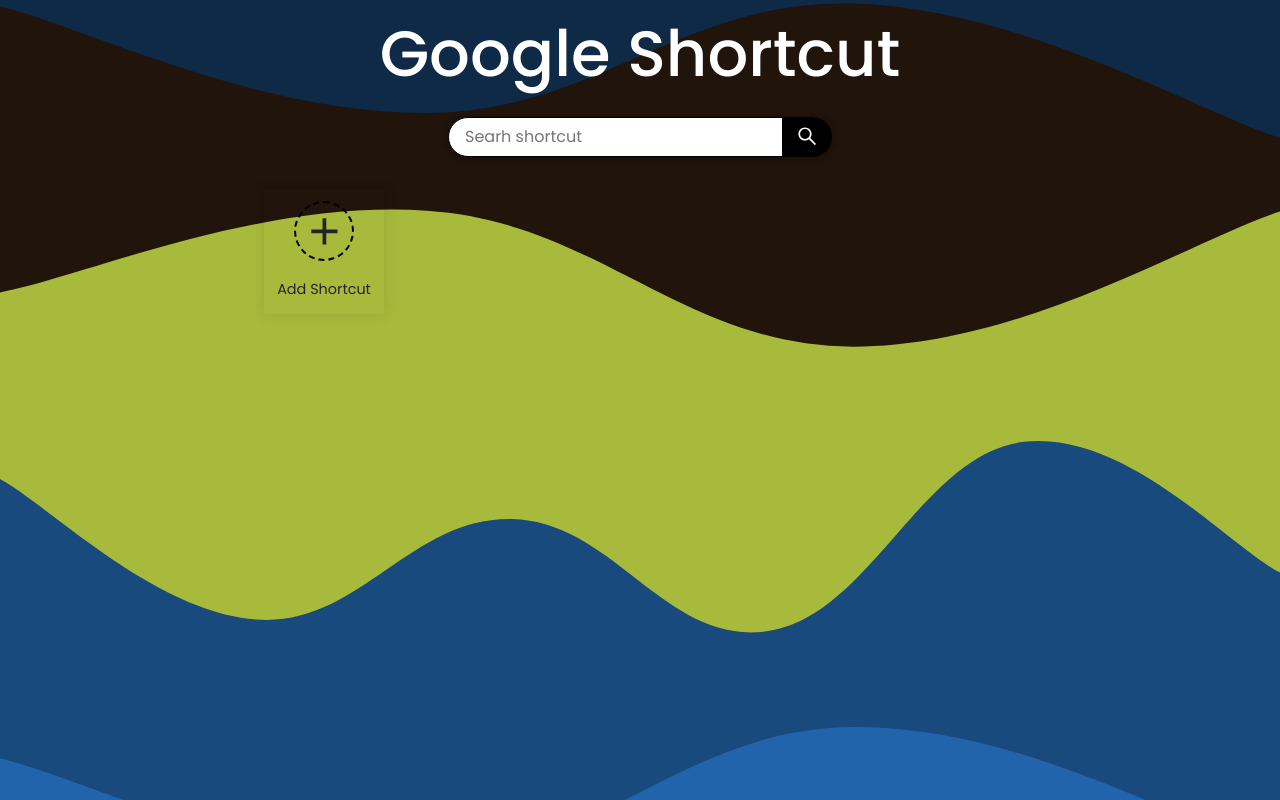
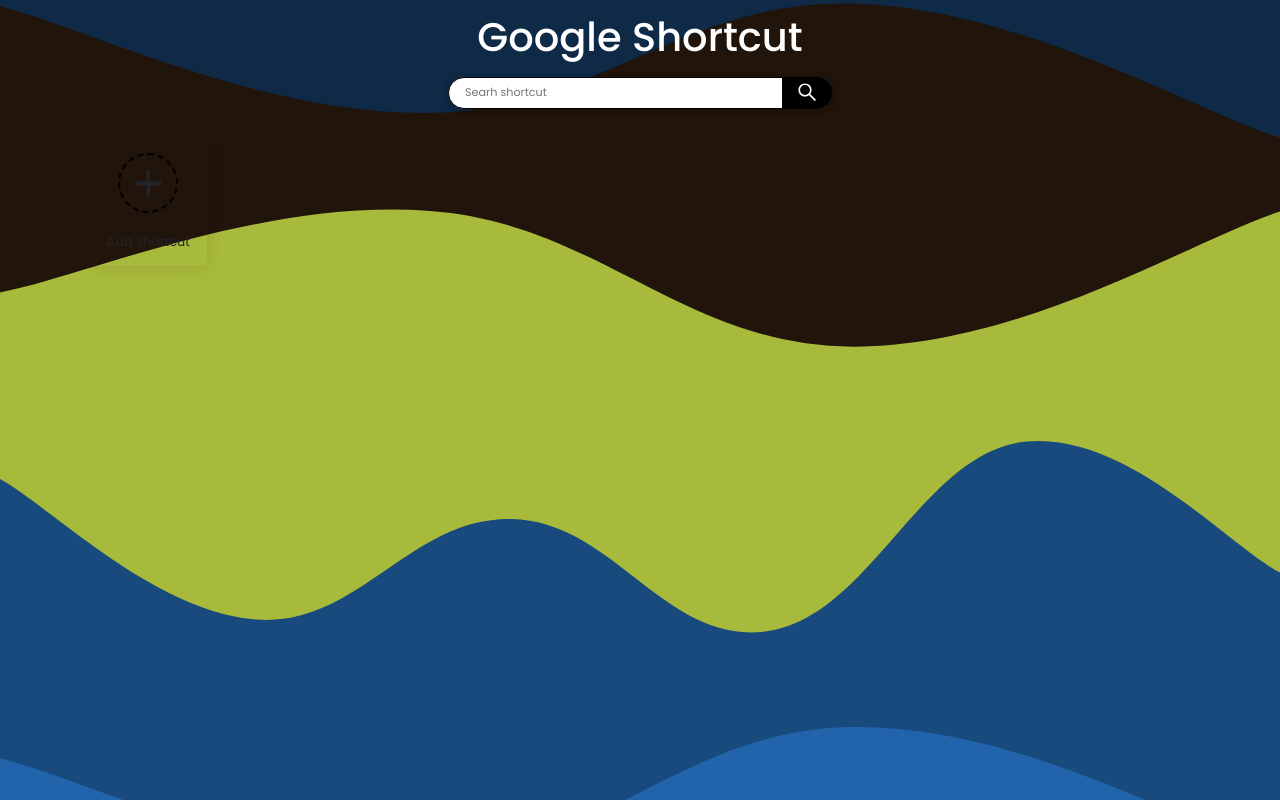
Before and after one commit to Pabyala/shortcut, a React (Create React App) app: page / in a window 1280 px wide. Built offline with nearby package versions, Linux system fonts and the light colour scheme.

Commit message:
add scroll bar in shortcut list

```diff
--- a/src/App.css
+++ b/src/App.css
@@ -10,5 +10,5 @@
   background-repeat: no-repeat;
   background-size: cover;
   background-position: center;
-  min-height: 100vh;
+  height: 100vh;
 }
--- a/src/component/Main.jsx
+++ b/src/component/Main.jsx
@@ -221,7 +221,7 @@
 
 
     return (
-        <div className='main'>
+        <div className='main container'>
             <div className="main-wrap">
                 <h1 className='main-title'>Google Shortcut</h1>
                 <form className="input-search-wrap">
--- a/src/component/MainStyle.css
+++ b/src/component/MainStyle.css
@@ -1,23 +1,28 @@
 .main{
-    max-width: 800px;
-    margin: 0 auto;
+    /* max-width: 800px;
+    margin: 0 auto; */
+    height: 100vh;
     display: flex;
-    align-items: center;
-    justify-content: center;
+    flex-direction: column;
+    flex: 1;
+    overflow: hidden;
+    /* align-items: center; */
+    /* justify-content: center; */
 }
 a {
     text-decoration: none;
 }
 .main-wrap{
-    padding: 1rem;
+    /* padding: 1rem; */
     width: 100%;
 }
 .main-title{
-    font-size: 4rem;
+    font-size: 2.5rem;
     font-weight: 500;
     text-align: center;
-    margin-bottom: 1.5rem;
+    padding-bottom: .5rem;
     color: #ffff;
+    padding-top: .8rem;
 }
 .input-search-wrap{
     position: relative;
@@ -33,7 +38,7 @@
     width: 100%;
     border: 1px solid black;
     padding: .4rem 1rem;
-    font-size:  1rem;
+    font-size:  .7rem;
     background-color: #ffffff;
     height: 100%;
     box-shadow: 0 0.1rem 0.3rem 0.2rem rgba(0,0,0,.15);
@@ -56,32 +61,11 @@
     font-size: 1.4rem;
     color: #ffff;
 }
-
 .shortcut-list-con{
     padding: .5rem;
-    overflow: auto;
     border-radius: 3px;
-    position: relative;
+    flex-grow: 1;
 }
-
-
-.shortcut-list-con::-webkit-scrollbar {
-    width: 5px;
-}
-/* Track */
-.shortcut-list-con::-webkit-scrollbar-track {
-    background: #f1f1f1;
-}
-/* Handle */
-.shortcut-list-con::-webkit-scrollbar-thumb {
-    background: #888;
-    border-radius: 2px;
-}
-/* Handle on hover */
-.shortcut-list-con::-webkit-scrollbar-thumb:hover {
-    background: #555;
-}
-
 .loading-result-div{
     position: absolute;
     left: 0;
@@ -116,12 +100,12 @@
 
 @media screen and (max-width: 768px){
     .main-title{
-        font-size: 3.3rem;
+        font-size: 2.3rem;
     }
 }
 
 @media screen and (max-width: 480px){
     .main-title{
-        font-size: 2.8rem;
+        font-size: 2rem;
     }
 }
--- a/src/component/ShortcutList.jsx
+++ b/src/component/ShortcutList.jsx
@@ -10,6 +10,8 @@
     handleDelete, handleShowForm,
 }) {
     return (
+        <div className="wraplist">
+            <div className="listcon">
                 <ul className='shortcut-list'>
                     <li className='shortcut-content-btn'>
                         <div className='addShortcut-btn-wrap'
@@ -77,5 +79,7 @@
                         )
                     }
                 </ul>
+            </div>
+        </div>
     )
 }
--- a/src/component/ShortcutListStyle.css
+++ b/src/component/ShortcutListStyle.css
@@ -1,3 +1,28 @@
+.wraplist{
+    position: relative;
+    overflow-x: auto;
+}
+.listcon{
+    overflow-y: scroll;
+    max-height: calc(100vh - 200px);
+}
+.listcon::-webkit-scrollbar {
+    width: 5px;
+    height: 5px;
+}
+
+.listcon::-webkit-scrollbar-track {
+  background: #f1f1f1;
+}
+
+.listcon::-webkit-scrollbar-thumb {
+  background: #888;
+}
+
+.listcon::-webkit-scrollbar-thumb:hover {
+  background: #555;
+}
+
 .shortcut-list{
     display: grid;
     gap: .4rem;
@@ -36,7 +61,7 @@
     text-align: center;
 }
 .addShortcut-text{
-    font-size: .9rem;
+    font-size: .8rem;
 }
 
 .shortcut-content{
@@ -81,7 +106,7 @@
     text-overflow: ellipsis;
 }
 .title{
-    font-size: .9rem;
+    font-size: .8rem;
 }
 
 .date-option-wrap{
@@ -98,7 +123,7 @@
     justify-content: center;
 }
 .date{
-    font-size: .8rem;
+    font-size: .7rem;
 }
 .more-option{
     display: flex;
```
Lines whose indentation alone changed are shown as unchanged.
